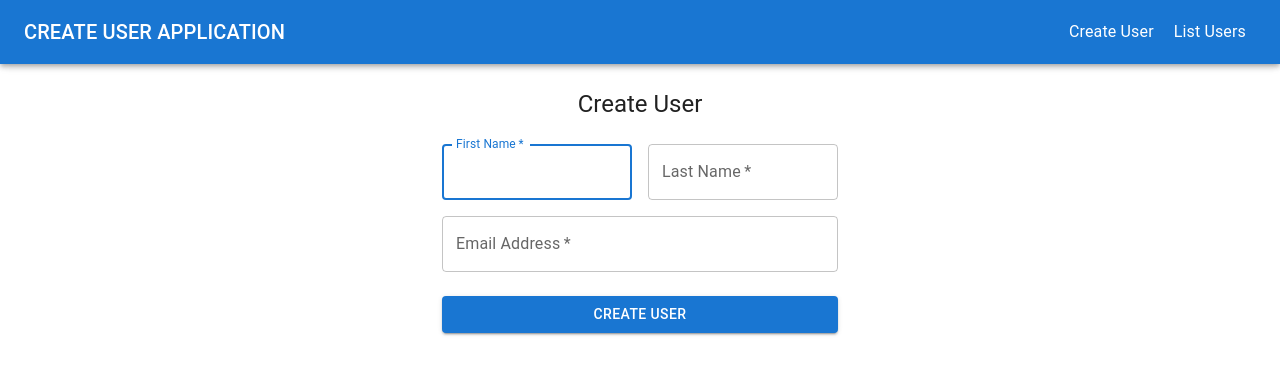
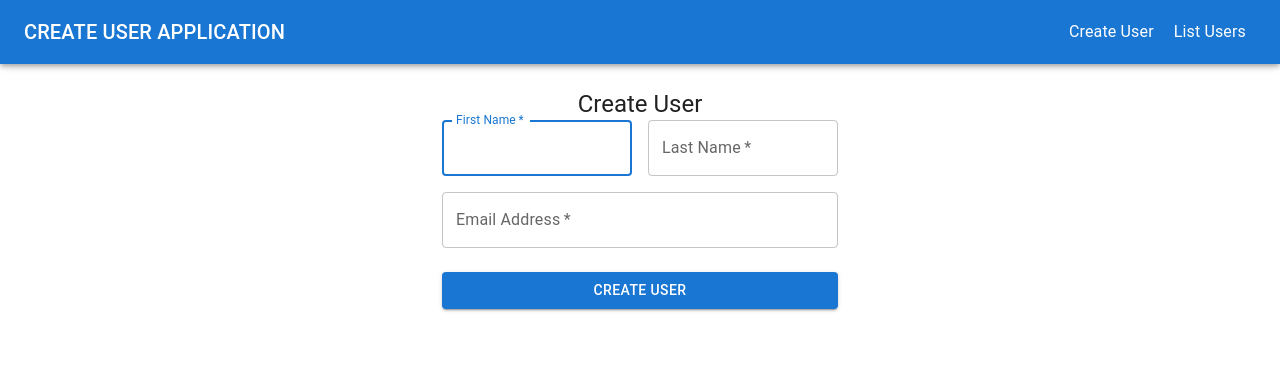
Before and after one commit to swarup123/CaseStudy, a React (Create React App) app in the folder fe-user/: page / in a window 1280 px wide. Shown: the top 374 px of the page. Built offline with nearby package versions, Linux system fonts and the light colour scheme.

Commit message:
Update CreateUser.tsx

```diff
--- a/fe-user/src/Components/CreateUser/CreateUser.tsx
+++ b/fe-user/src/Components/CreateUser/CreateUser.tsx
@@ -72,7 +72,7 @@ export default function CreateUser() {
           <Typography component="h1" variant="h5">
             Create User
           </Typography>
-          <Box component="form" noValidate sx={{ mt: 3 }}>
+          <Box component="form" noValidate>
             <Grid container spacing={2}>
               <Grid item xs={12} sm={6}>
                 <TextField
```
